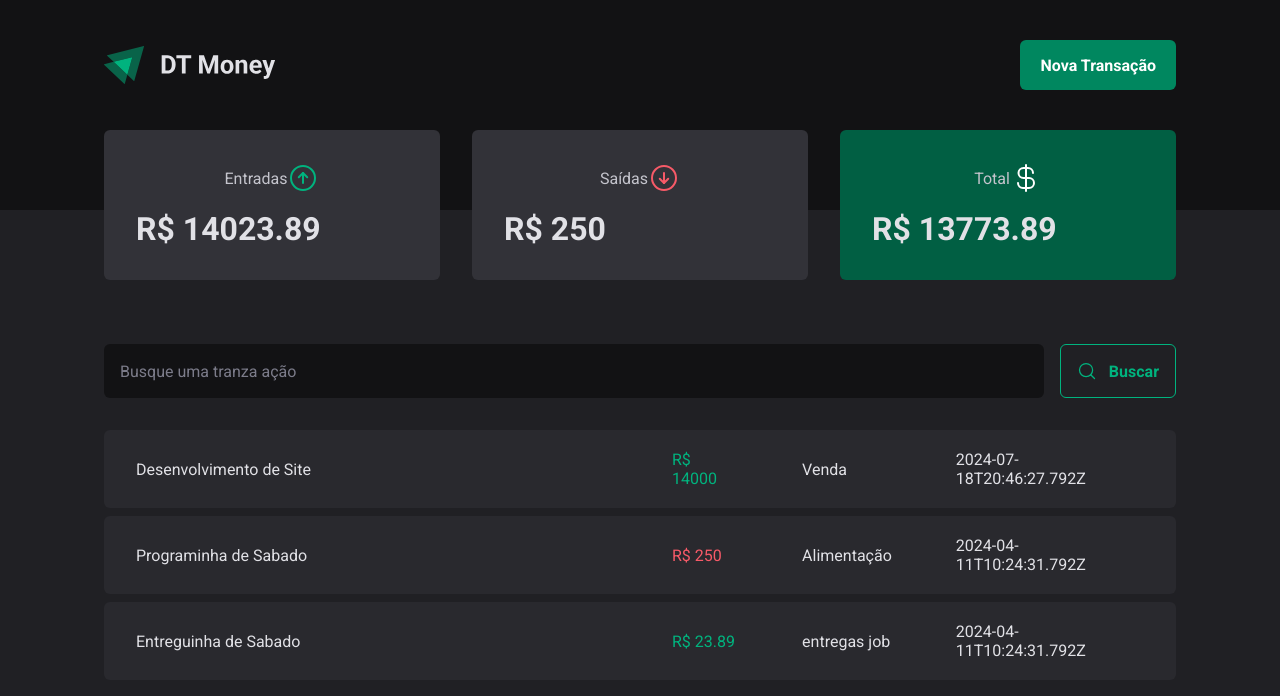
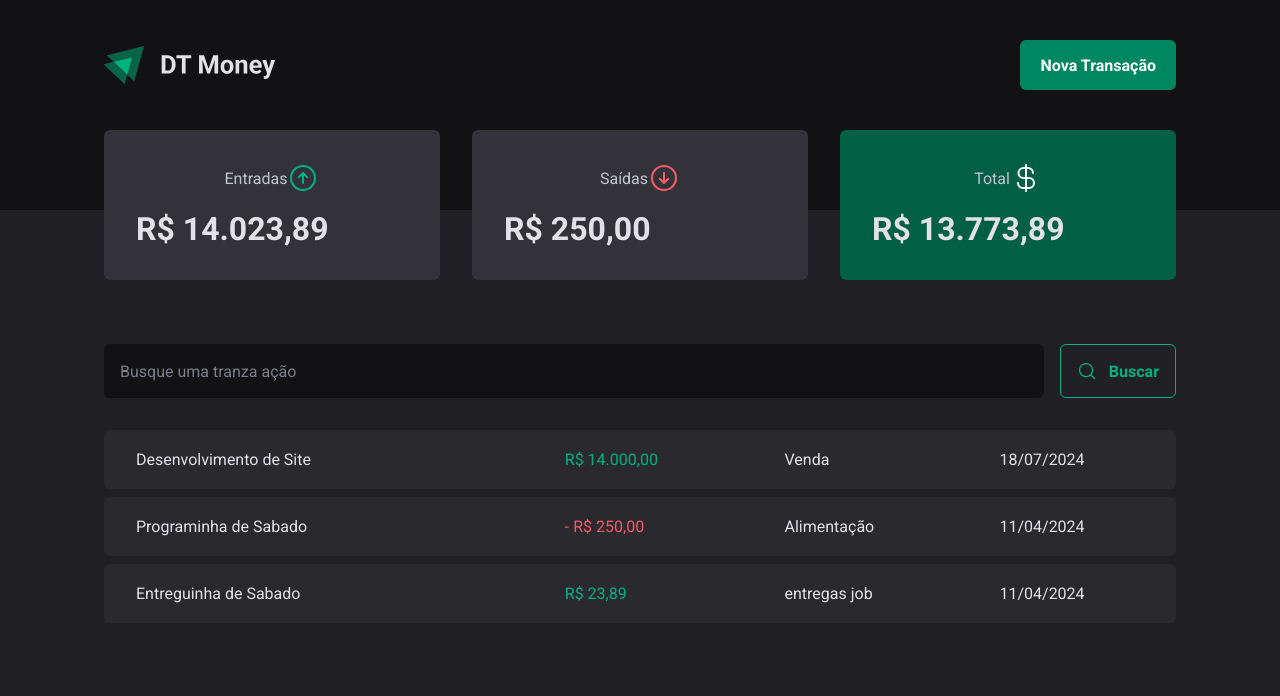
Before and after one commit to Breno-oKra/Dt-money-rocketseat-brenookra, a React (Vite) app: page / in a window 1280 px wide. Shown: the top 696 px of the page. Built offline with nearby package versions, Linux system fonts and the light colour scheme; data requests are answered from the project's data file.

Commit message:
use Intl for format dates and price

```diff
--- a/src/components/Summary/index.tsx
+++ b/src/components/Summary/index.tsx
@@ -2,6 +2,7 @@
 import { SummaryCard, SummaryContainer } from "./style";
 import { useContext } from "react";
 import { TransactionsContext } from "../../contexts/transactionsContext";
+import { priceFormatter } from "../../utils/formatter";
 
 export function Summary() {
     const {transactions} = useContext(TransactionsContext)
@@ -30,21 +31,21 @@
                     <span>Entradas</span>
                     <ArrowCircleUp size={32} color="#00b37e"/>
                 </header>
-                <strong>R$ {summary.income}</strong>
+                <strong>{priceFormatter.format(summary.income)}</strong>
             </SummaryCard>
             <SummaryCard>
                 <header>
                     <span>Saídas</span>
                     <ArrowCircleDown size={32} color="#f75a68"/>
                 </header>
-                <strong>R$ {summary.outcome}</strong>
+                <strong>{priceFormatter.format(summary.outcome)}</strong>
             </SummaryCard>
             <SummaryCard variant="green">
                 <header>
                     <span>Total</span>
                     <CurrencyDollar size={32} color="#fff"/>
                 </header>
-                <strong>R$ {summary.total}</strong>
+                <strong>{priceFormatter.format(summary.total)}</strong>
             </SummaryCard>
         </SummaryContainer>
     )
--- a/src/pages/Transactions/index.tsx
+++ b/src/pages/Transactions/index.tsx
@@ -4,6 +4,7 @@
 import { Summary } from "../../components/Summary";
 import { PriceHightLight, TransactionsContainer, TransactionsTable } from "./style";
 import { TransactionsContext } from "../../contexts/transactionsContext";
+import { dateFormatter, priceFormatter } from "../../utils/formatter";
 
 
 export function Transactions() {
@@ -21,14 +22,15 @@
                             transactions.map(transaction => {
                                 return (
                                     <tr key={transaction.id}>
-                                        <td width="50%">{transaction.description}</td>
+                                        <td width="40%">{transaction.description}</td>
                                         <td>
                                             <PriceHightLight variant={transaction.type}>
-                                                R$ {transaction.price}
+                                                {transaction.type == 'outcome' && "- "}
+                                                {priceFormatter.format(transaction.price)}
                                             </PriceHightLight>
                                         </td>
                                         <td>{transaction.category}</td>
-                                        <td>{transaction.createdAt}</td>
+                                        <td>{dateFormatter.format(new Date(transaction.createdAt))}</td>
                                     </tr>
                                 )
                             })
--- /dev/null
+++ b/src/utils/formatter.ts
@@ -0,0 +1,5 @@
+export const dateFormatter = new Intl.DateTimeFormat('pt-bt')
+export const priceFormatter = new Intl.NumberFormat('pt-br',{
+    style:"currency",
+    currency:"BRl"
+})
```
